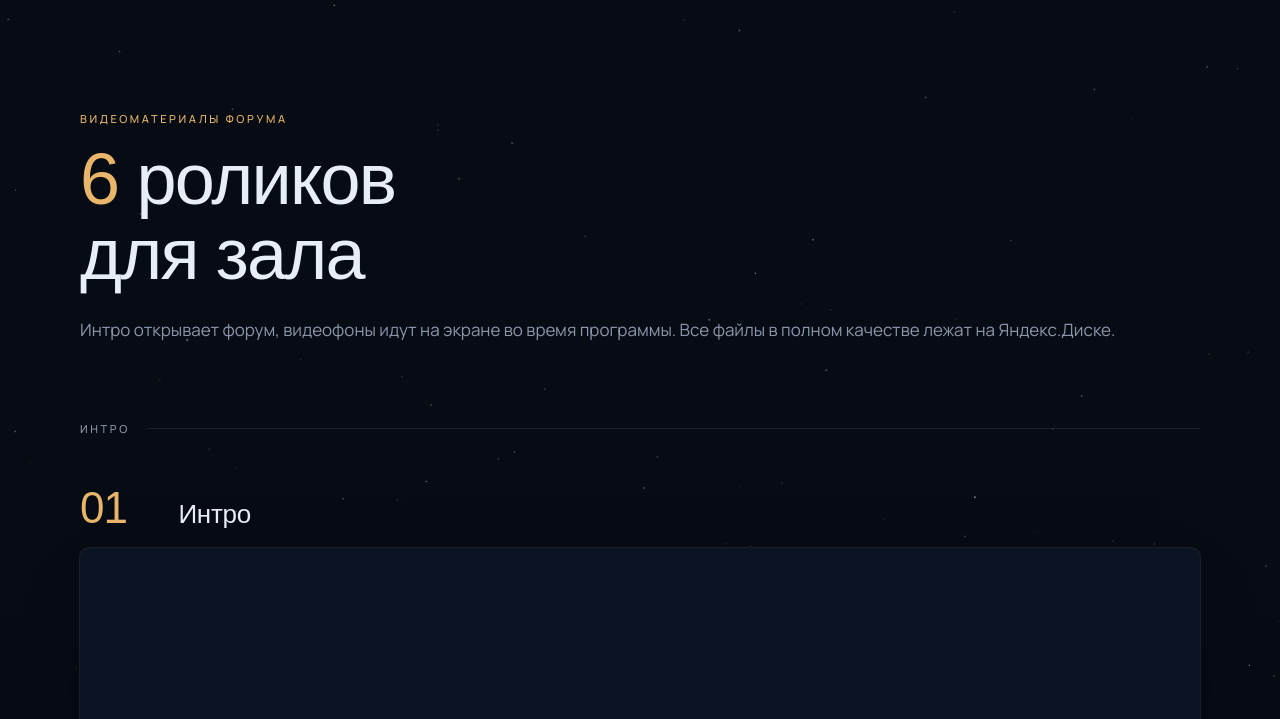
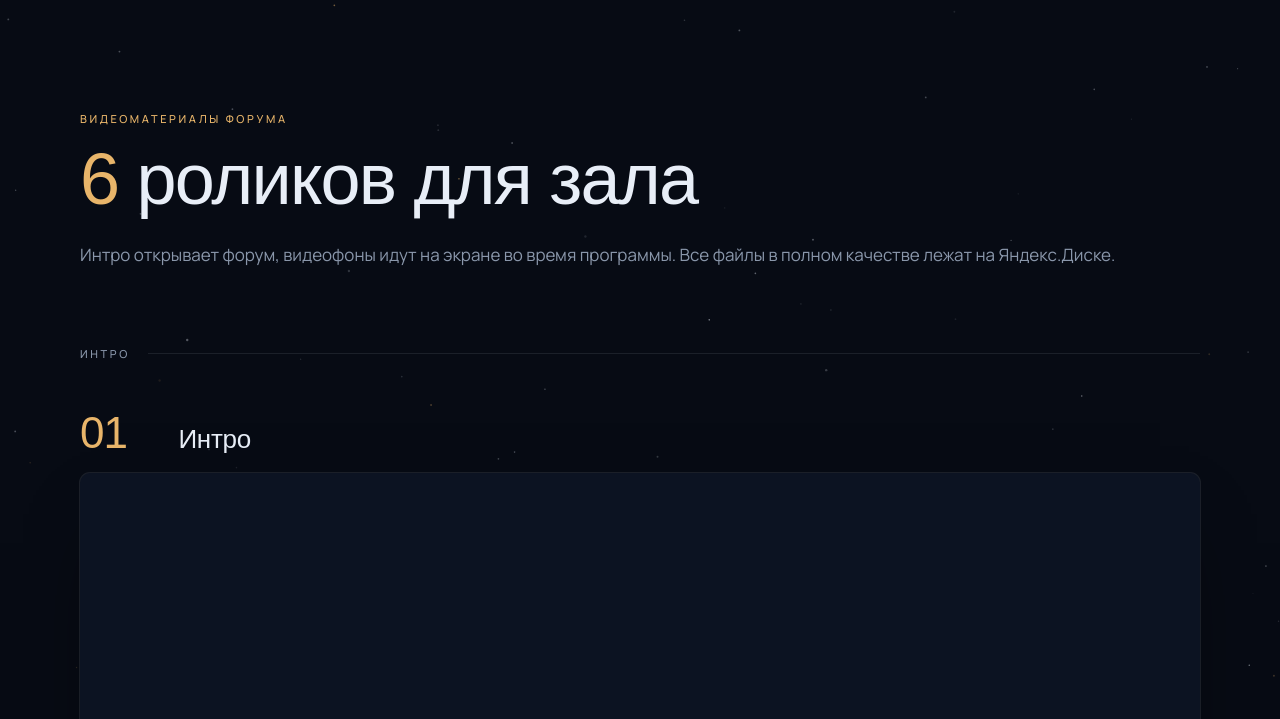
Before and after one commit to baslie/kosmo-start-videos, a plain HTML site: page index.html in a window 1280 px wide. Shown: the part 81-800 px from the top of the page. Drawn offline with Linux system fonts and the light colour scheme; a web font is replaced by a local one.

Commit message:
Заголовок hero в одну строку на всю ширину

```diff
--- a/index.html
+++ b/index.html
@@ -43,7 +43,7 @@
 <main id="top">
   <section class="hero">
     <p class="kicker">Видеоматериалы форума</p>
-    <h1><span class="accent">6</span> роликов<br>для&nbsp;зала</h1>
+    <h1><span class="accent">6</span>&nbsp;роликов для&nbsp;зала</h1>
     <p class="lead">Интро открывает форум, видеофоны идут на экране во время программы. Все файлы в полном качестве лежат на Яндекс.Диске.</p>
   </section>
 
```
